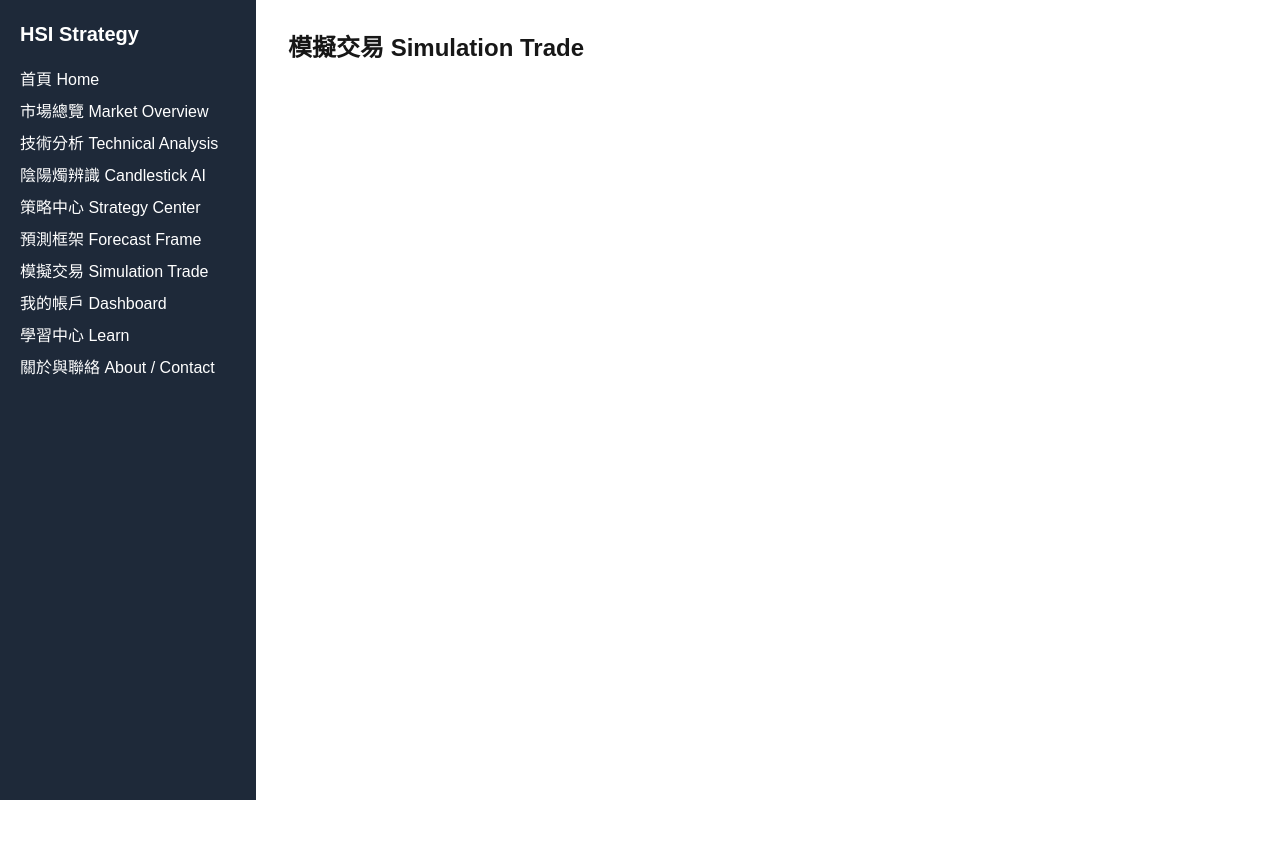
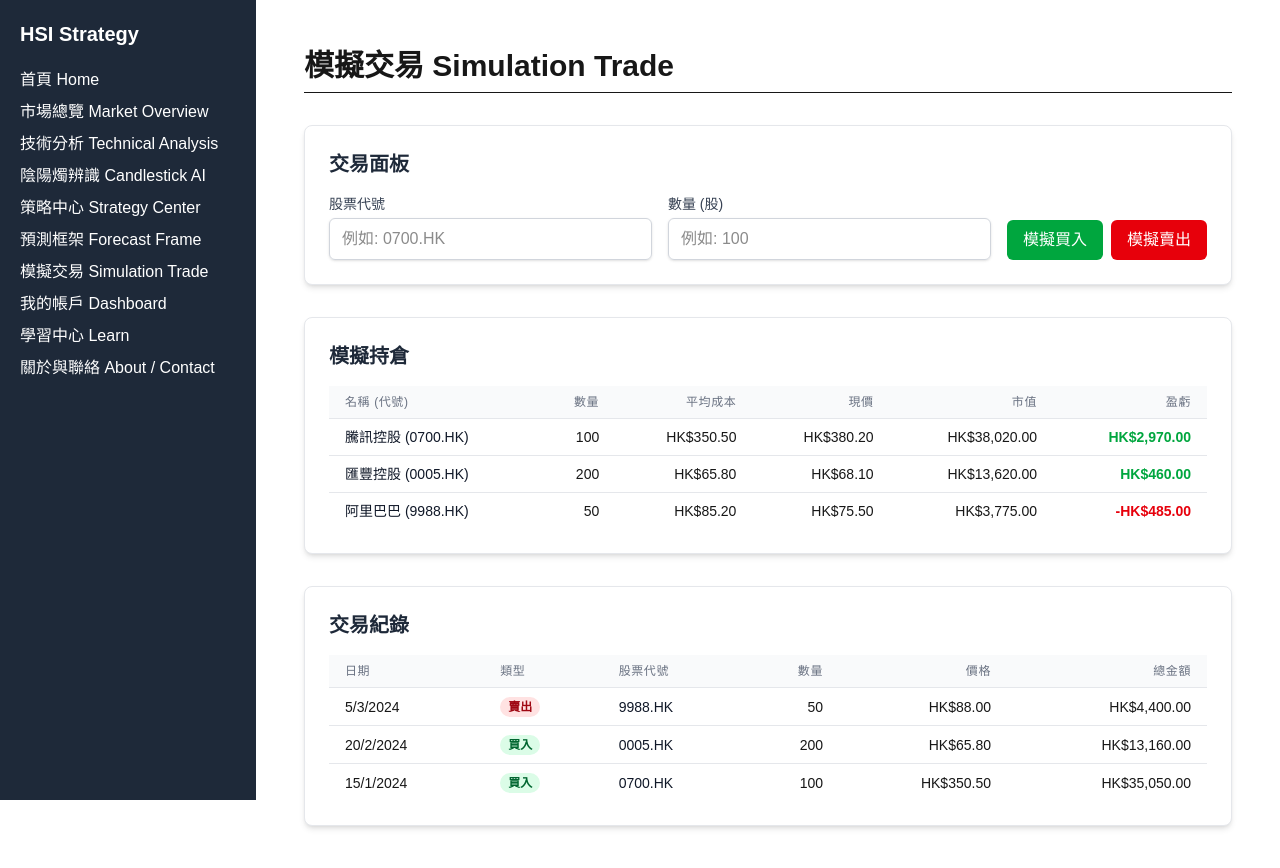
Before and after one commit to Amberlogy/hsi-strategy-app, a Next.js app in the folder nextjs/: page /simulation-trade in a window 1280 px wide. Shown: the top 868 px of the page. Before the commit the page ends 800 px from the top, so only its background shows below. Built offline with nearby package versions, Linux system fonts and the light colour scheme.

Commit message:
feat: Add basic structure and mock data for Simulation Trade page

```diff
--- a/nextjs/app/simulation-trade/page.tsx
+++ b/nextjs/app/simulation-trade/page.tsx
@@ -1,8 +1,189 @@
+'use client'; // This page will likely involve client-side state and interactions
+
+import React, { useState } from 'react';
+
+// Interfaces for data structures
+interface Holding {
+  symbol: string;
+  name: string;
+  quantity: number;
+  avgCost: number;
+  currentPrice: number; // Needed to calculate current value and P/L
+}
+
+interface Transaction {
+  id: string;
+  date: string;
+  type: 'Buy' | 'Sell';
+  symbol: string;
+  quantity: number;
+  price: number;
+}
+
+// Mock data
+const mockHoldings: Holding[] = [
+  { symbol: '0700.HK', name: '騰訊控股', quantity: 100, avgCost: 350.50, currentPrice: 380.20 },
+  { symbol: '0005.HK', name: '匯豐控股', quantity: 200, avgCost: 65.80, currentPrice: 68.10 },
+  { symbol: '9988.HK', name: '阿里巴巴', quantity: 50, avgCost: 85.20, currentPrice: 75.50 },
+];
+
+const mockTransactions: Transaction[] = [
+  { id: 't3', date: '2024-03-05', type: 'Sell', symbol: '9988.HK', quantity: 50, price: 88.00 },
+  { id: 't2', date: '2024-02-20', type: 'Buy', symbol: '0005.HK', quantity: 200, price: 65.80 },
+  { id: 't1', date: '2024-01-15', type: 'Buy', symbol: '0700.HK', quantity: 100, price: 350.50 },
+];
+
+// Helper to format currency
+const formatCurrency = (value: number) => {
+  return value.toLocaleString('zh-HK', { style: 'currency', currency: 'HKD' });
+};
+
+// Helper to get P/L color
+const getPlColor = (pl: number) => {
+  if (pl > 0) return 'text-green-600';
+  if (pl < 0) return 'text-red-600';
+  return 'text-gray-700';
+};
+
 export default function SimulationTradePage() {
+  // State for the trading panel (add more sophisticated logic later)
+  const [symbol, setSymbol] = useState('');
+  const [quantity, setQuantity] = useState('');
+
+  // Mock data state (in a real app, this would come from state management/API)
+  const holdings = mockHoldings;
+  const transactions = mockTransactions;
+
+  const handleTrade = (type: 'Buy' | 'Sell') => {
+    // Basic validation (improve later)
+    if (!symbol || !quantity || isNaN(Number(quantity)) || Number(quantity) <= 0) {
+      alert('請輸入有效的股票代號和數量。');
+      return;
+    }
+    alert(`模擬 ${type === 'Buy' ? '買入' : '賣出'}: ${quantity} 股 ${symbol}`);
+    // TODO: Add logic to update holdings and transactions state
+    setSymbol('');
+    setQuantity('');
+  };
+
   return (
-    <div>
-      <h1 className="text-2xl font-bold mb-4">模擬交易 Simulation Trade</h1>
-      {/* 頁面內容將在此處添加 */}
+    <div className="container mx-auto p-4 space-y-8">
+      <h1 className="text-3xl font-bold border-b pb-2">模擬交易 Simulation Trade</h1>
+
+      {/* Trading Panel */}
+      <div className="bg-white p-6 rounded-lg shadow-md border border-gray-200">
+        <h2 className="text-xl font-semibold mb-4 text-gray-800">交易面板</h2>
+        <div className="flex flex-wrap gap-4 items-end">
+          <div className="flex-grow">
+            <label htmlFor="symbol" className="block text-sm font-medium text-gray-700 mb-1">股票代號</label>
+            <input
+              type="text"
+              id="symbol"
+              value={symbol}
+              onChange={(e) => setSymbol(e.target.value.toUpperCase())}
+              className="w-full px-3 py-2 border border-gray-300 rounded-md shadow-sm focus:outline-none focus:ring-blue-500 focus:border-blue-500"
+              placeholder="例如: 0700.HK"
+            />
+          </div>
+          <div className="flex-grow">
+            <label htmlFor="quantity" className="block text-sm font-medium text-gray-700 mb-1">數量 (股)</label>
+            <input
+              type="number"
+              id="quantity"
+              value={quantity}
+              onChange={(e) => setQuantity(e.target.value)}
+              className="w-full px-3 py-2 border border-gray-300 rounded-md shadow-sm focus:outline-none focus:ring-blue-500 focus:border-blue-500"
+              placeholder="例如: 100"
+              min="1"
+            />
+          </div>
+          <div className="flex gap-2">
+            <button
+              onClick={() => handleTrade('Buy')}
+              className="px-4 py-2 bg-green-600 text-white rounded-md hover:bg-green-700 focus:outline-none focus:ring-2 focus:ring-offset-2 focus:ring-green-500"
+            >
+              模擬買入
+            </button>
+            <button
+              onClick={() => handleTrade('Sell')}
+              className="px-4 py-2 bg-red-600 text-white rounded-md hover:bg-red-700 focus:outline-none focus:ring-2 focus:ring-offset-2 focus:ring-red-500"
+            >
+              模擬賣出
+            </button>
+          </div>
+        </div>
+      </div>
+
+      {/* Current Holdings */}
+      <div className="bg-white p-6 rounded-lg shadow-md border border-gray-200">
+        <h2 className="text-xl font-semibold mb-4 text-gray-800">模擬持倉</h2>
+        <div className="overflow-x-auto">
+          <table className="min-w-full divide-y divide-gray-200">
+            <thead className="bg-gray-50">
+              <tr>
+                <th scope="col" className="px-4 py-2 text-left text-xs font-medium text-gray-500 uppercase tracking-wider">名稱 (代號)</th>
+                <th scope="col" className="px-4 py-2 text-right text-xs font-medium text-gray-500 uppercase tracking-wider">數量</th>
+                <th scope="col" className="px-4 py-2 text-right text-xs font-medium text-gray-500 uppercase tracking-wider">平均成本</th>
+                <th scope="col" className="px-4 py-2 text-right text-xs font-medium text-gray-500 uppercase tracking-wider">現價</th>
+                <th scope="col" className="px-4 py-2 text-right text-xs font-medium text-gray-500 uppercase tracking-wider">市值</th>
+                <th scope="col" className="px-4 py-2 text-right text-xs font-medium text-gray-500 uppercase tracking-wider">盈虧</th>
+              </tr>
+            </thead>
+            <tbody className="bg-white divide-y divide-gray-200 text-sm">
+              {holdings.map((holding) => {
+                const currentValue = holding.quantity * holding.currentPrice;
+                const profitLoss = currentValue - (holding.quantity * holding.avgCost);
+                return (
+                  <tr key={holding.symbol}>
+                    <td className="px-4 py-2 whitespace-nowrap font-medium text-gray-900">{holding.name} ({holding.symbol})</td>
+                    <td className="px-4 py-2 whitespace-nowrap text-right">{holding.quantity.toLocaleString()}</td>
+                    <td className="px-4 py-2 whitespace-nowrap text-right">{formatCurrency(holding.avgCost)}</td>
+                    <td className="px-4 py-2 whitespace-nowrap text-right">{formatCurrency(holding.currentPrice)}</td>
+                    <td className="px-4 py-2 whitespace-nowrap text-right">{formatCurrency(currentValue)}</td>
+                    <td className={`px-4 py-2 whitespace-nowrap text-right font-semibold ${getPlColor(profitLoss)}`}>{formatCurrency(profitLoss)}</td>
+                  </tr>
+                );
+              })}
+            </tbody>
+          </table>
+        </div>
+      </div>
+
+      {/* Transaction History */}
+      <div className="bg-white p-6 rounded-lg shadow-md border border-gray-200">
+        <h2 className="text-xl font-semibold mb-4 text-gray-800">交易紀錄</h2>
+        <div className="overflow-x-auto">
+           <table className="min-w-full divide-y divide-gray-200">
+            <thead className="bg-gray-50">
+              <tr>
+                <th scope="col" className="px-4 py-2 text-left text-xs font-medium text-gray-500 uppercase tracking-wider">日期</th>
+                <th scope="col" className="px-4 py-2 text-left text-xs font-medium text-gray-500 uppercase tracking-wider">類型</th>
+                <th scope="col" className="px-4 py-2 text-left text-xs font-medium text-gray-500 uppercase tracking-wider">股票代號</th>
+                <th scope="col" className="px-4 py-2 text-right text-xs font-medium text-gray-500 uppercase tracking-wider">數量</th>
+                <th scope="col" className="px-4 py-2 text-right text-xs font-medium text-gray-500 uppercase tracking-wider">價格</th>
+                <th scope="col" className="px-4 py-2 text-right text-xs font-medium text-gray-500 uppercase tracking-wider">總金額</th>
+              </tr>
+            </thead>
+            <tbody className="bg-white divide-y divide-gray-200 text-sm">
+              {transactions.map((tx) => (
+                <tr key={tx.id}>
+                  <td className="px-4 py-2 whitespace-nowrap">{new Date(tx.date).toLocaleDateString('zh-HK')}</td>
+                  <td className="px-4 py-2 whitespace-nowrap">
+                    <span className={`px-2 inline-flex text-xs leading-5 font-semibold rounded-full ${tx.type === 'Buy' ? 'bg-green-100 text-green-800' : 'bg-red-100 text-red-800'}`}>
+                      {tx.type === 'Buy' ? '買入' : '賣出'}
+                    </span>
+                  </td>
+                  <td className="px-4 py-2 whitespace-nowrap font-medium text-gray-900">{tx.symbol}</td>
+                  <td className="px-4 py-2 whitespace-nowrap text-right">{tx.quantity.toLocaleString()}</td>
+                  <td className="px-4 py-2 whitespace-nowrap text-right">{formatCurrency(tx.price)}</td>
+                  <td className="px-4 py-2 whitespace-nowrap text-right">{formatCurrency(tx.quantity * tx.price)}</td>
+                </tr>
+              ))}
+            </tbody>
+          </table>
+        </div>
+      </div>
+
     </div>
   );
 }
```
